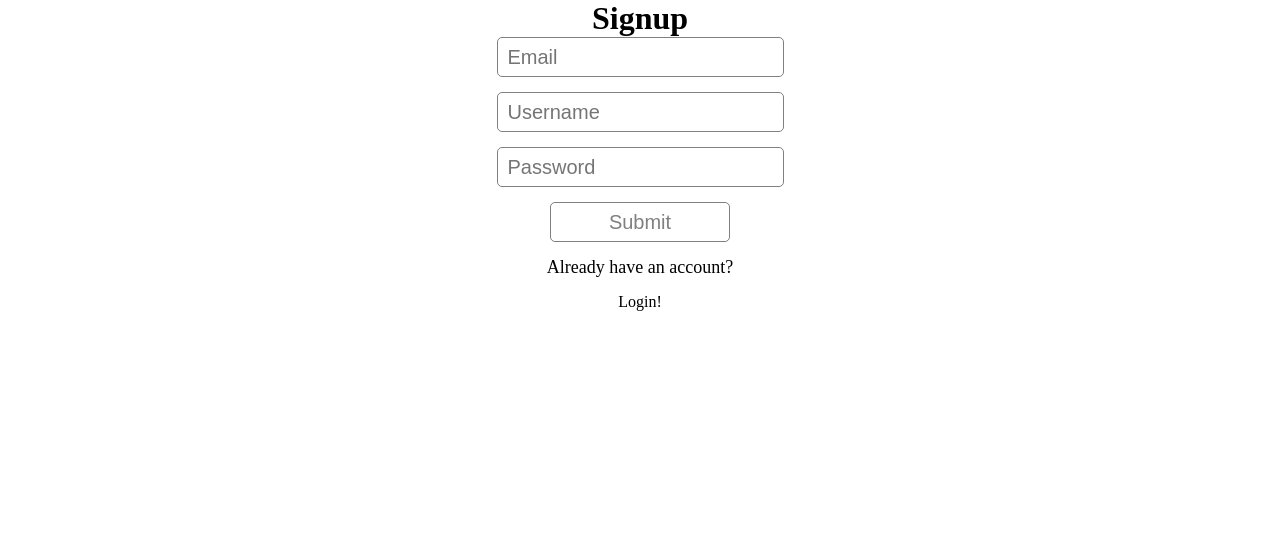
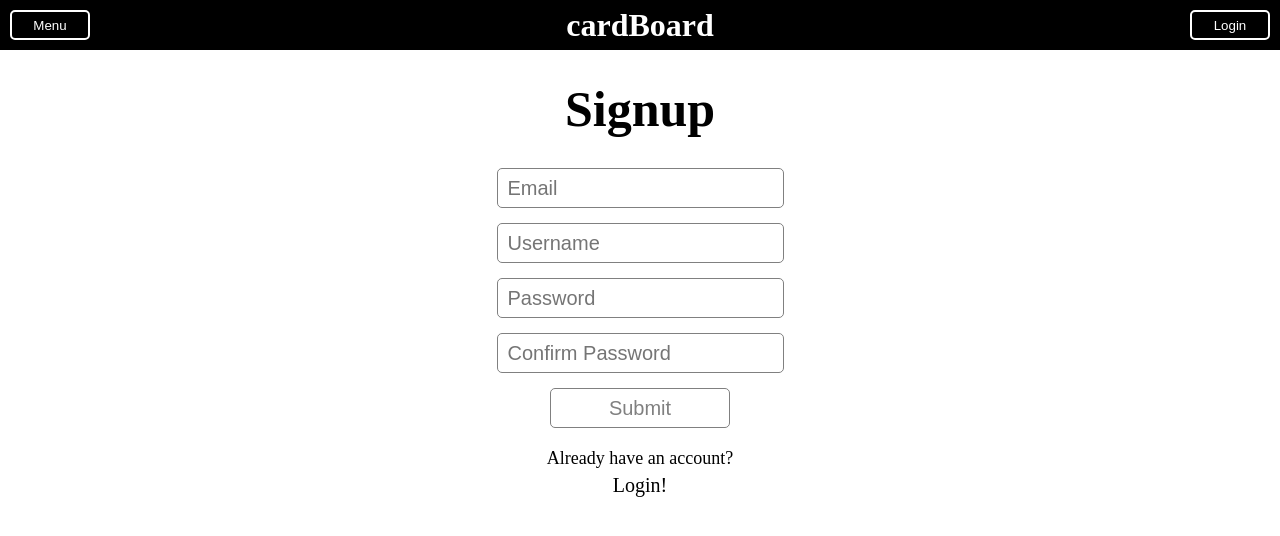
Before and after one commit to Tayvor/cardboard, a React (Vite) app in the folder react-vite/: page /signup in a window 1280 px wide. Shown: the top 536 px of the page. Built offline with nearby package versions, Linux system fonts and the light colour scheme.

Commit message:
Signup and Login forms css consolidated. Form updates.

```diff
--- a/react-vite/src/components/SignupForm/SignupForm.css
+++ b/react-vite/src/components/Forms/Forms.css
@@ -1,11 +1,15 @@
-.signupForm {
-  width: 100vw;
+.authForm {
   display: flex;
   flex-direction: column;
   align-items: center;
 }
 
-input {
+.formTitle {
+  font-size: 50px;
+  margin: 30px;
+}
+
+.authInput {
   min-width: 180px;
   width: fit-content;
   height: 40px;
@@ -18,7 +22,7 @@ input {
   font-size: 20px;
 }
 
-.submitBtn {
+.authSubmit {
   margin: 0;
   width: 180px;
   height: 40px;
@@ -29,22 +33,26 @@ input {
   color: gray;
 }
 
-.submitBtn:hover {
+.authSubmit:hover {
   cursor: pointer;
   border: 2px solid black;
   color: black;
 }
 
 .footer {
-  margin: 15px;
+  display: flex;
+  flex-direction: column;
+  align-items: center;
+  margin-top: 20px;
   font-size: 18px;
 }
 
-.signupText {
+.footerLink {
+  margin-top: 5px;
   font-size: 20px;
 }
 
-.signupText:hover {
+.footerLink:hover {
   text-decoration: underline;
   cursor: pointer;
 }
--- a/react-vite/src/components/LoginForm/LoginForm.jsx
+++ b/react-vite/src/components/Forms/LoginForm/LoginForm.jsx
@@ -1,8 +1,8 @@
 import { useState } from 'react';
 import { useDispatch, useSelector } from 'react-redux';
 import { useNavigate } from 'react-router-dom';
-import './LoginForm.css';
-import { thunkLogin } from '../../redux/session';
+import { thunkLogin } from '../../../redux/session';
+import '../../Forms/Forms.css';
 
 function LoginForm() {
   const navigate = useNavigate();
@@ -24,37 +24,39 @@ function LoginForm() {
   }
 
   return (
-    <form onSubmit={handleSubmit} className='loginForm'>
-      <h1>Login</h1>
+    <form onSubmit={handleSubmit} className='authForm'>
+      <h1 className='formTitle'>Login</h1>
 
       <label>
         <input
-          type="text"
           placeholder='Username'
           onChange={(e) => setUsername(e.target.value)}
+          className='authInput'
+          type="text"
           required
         />
       </label>
 
       <label>
         <input
-          type="text"
           placeholder='Password'
           onChange={(e) => setPassword(e.target.value)}
+          className='authInput'
+          type="password"
           required
         />
       </label>
 
       <button
-        className='submitBtn'
-        disabled={username && password ? false : true}
+        className='authSubmit'
       >Submit</button>
 
-      <div className="footer">Need an account?</div>
-      <div
-        className="signupText"
-        onClick={() => navigate('/signup')}
-      >Sign Up!</div>
+      <div className="footer">Need an account?
+        <div
+          className="footerLink"
+          onClick={() => navigate('/signup')}
+        >Sign Up!</div>
+      </div>
     </form>
   )
 }
--- /dev/null
+++ b/react-vite/src/components/Forms/SignupForm/SignupForm.jsx
@@ -0,0 +1,76 @@
+import { useState } from 'react';
+import { useDispatch, useSelector } from 'react-redux';
+import { useNavigate } from 'react-router-dom';
+import '../../Forms/Forms.css';
+
+function SignupForm() {
+  const navigate = useNavigate();
+  const dispatch = useDispatch();
+  const [email, setEmail] = useState('');
+  const [username, setUsername] = useState('');
+  const [password, setPassword] = useState('');
+  const [confirmPassword, setConfirmPassword] = useState('');
+
+  const handleSubmit = () => {
+    console.log('submitted!')
+  }
+
+  return (
+    <form onSubmit={handleSubmit} className='authForm'>
+      <h1 className='formTitle'>Signup</h1>
+
+      <label>
+        <input
+          placeholder='Email'
+          onChange={(e) => setEmail(e.target.value)}
+          className='authInput'
+          type="email"
+          required
+        />
+      </label>
+
+      <label>
+        <input
+          placeholder='Username'
+          onChange={(e) => setUsername(e.target.value)}
+          className='authInput'
+          type="text"
+          required
+        />
+      </label>
+
+      <label>
+        <input
+          placeholder='Password'
+          onChange={(e) => setPassword(e.target.value)}
+          className='authInput'
+          type="password"
+          required
+        />
+      </label>
+
+      <label>
+        <input
+          placeholder='Confirm Password'
+          onChange={(e) => setConfirmPassword(e.target.value)}
+          className='authInput'
+          type="password"
+          required
+        />
+      </label>
+
+      <button
+        className='authSubmit'
+      >Submit</button>
+
+      <div className="footer">Already have an account?
+        <div
+          className="footerLink"
+          onClick={() => navigate('/login')}
+        >Login!</div>
+      </div>
+    </form>
+  )
+}
+
+export default SignupForm;
--- a/react-vite/src/components/Header/Header.jsx
+++ b/react-vite/src/components/Header/Header.jsx
@@ -7,9 +7,15 @@ export default function Header() {
 
   return (
     <div className='header'>
-      <button className="menuBtn btn">Menu</button>
+      <button
+        className="menuBtn btn"
+      // onClick={}
+      >Menu</button>
 
-      <h1 className='title'>cardBoard</h1>
+      <h1
+        className='title'
+        onClick={() => navigate('')}
+      >cardBoard</h1>
 
       <button
         className='loginBtn btn'
--- a/react-vite/src/components/LoginForm/LoginForm.css
+++ /dev/null
@@ -1,13 +0,0 @@
-.loginForm {
-  width: 100vw;
-  height: 100vh;
-  display: flex;
-  flex-direction: column;
-  align-items: center;
-  margin-top: 20px;
-}
-
-.loginForm>h1 {
-  font-size: 50px;
-  margin: 20px;
-}
--- a/react-vite/src/components/SignupForm/SignupForm.jsx
+++ /dev/null
@@ -1,47 +0,0 @@
-import { useState } from 'react';
-import { useDispatch, useSelector } from 'react-redux';
-import './SignupForm.css';
-
-function SignupForm() {
-
-  const handleSubmit = () => {
-    console.log('submitted!')
-  }
-
-  return (
-    <form onSubmit={handleSubmit} className='signupForm'>
-      <h1>Signup</h1>
-
-      <label>
-        <input
-          type="text"
-          placeholder='Email'
-        />
-      </label>
-
-      <label>
-        <input
-          type="text"
-          placeholder='Username'
-        />
-      </label>
-
-      <label>
-        <input
-          type="text"
-          placeholder='Password'
-        />
-      </label>
-
-      <button className='submitBtn'>Submit</button>
-
-      <div className="footer">Already have an account?</div>
-      <div
-        className="loginText"
-        onClick={() => navigate('/login')}
-      >Login!</div>
-    </form>
-  )
-}
-
-export default SignupForm;
--- a/react-vite/src/router/Layout.jsx
+++ b/react-vite/src/router/Layout.jsx
@@ -1,7 +1,11 @@
 import { Outlet } from "react-router-dom";
+import Header from "../components/Header";
 
 export default function Layout() {
   return (
-    <Outlet />
+    <>
+      <Header />
+      <Outlet />
+    </>
   )
 }
```
Also changed, not shown: react-vite/src/router/index.jsx (+2 -7 lines), react-vite/src/components/Forms/LoginForm/index.js (renamed from react-vite/src/components/LoginForm/index.js), react-vite/src/components/Forms/SignupForm/index.js (renamed from react-vite/src/components/SignupForm/index.js).
